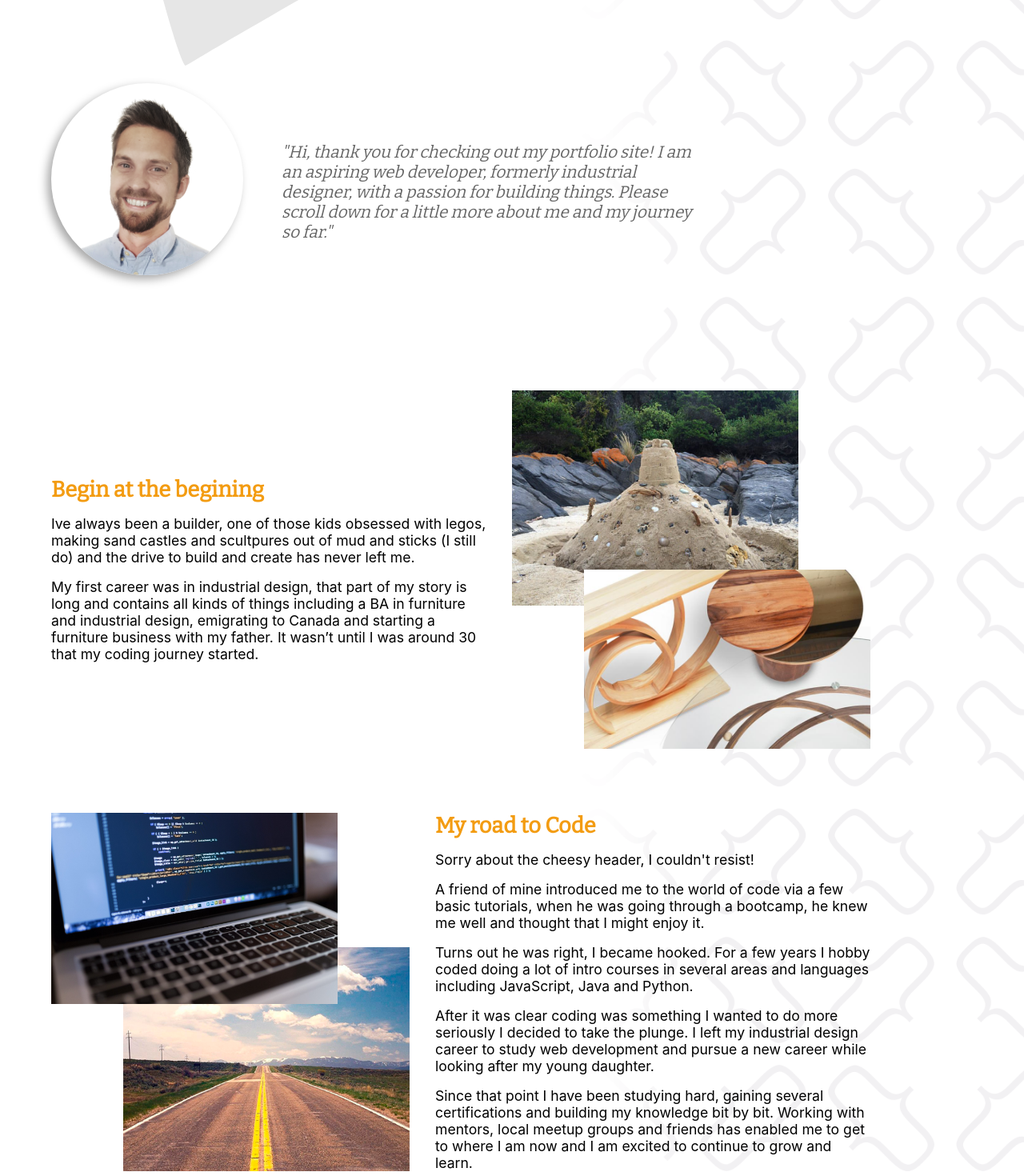
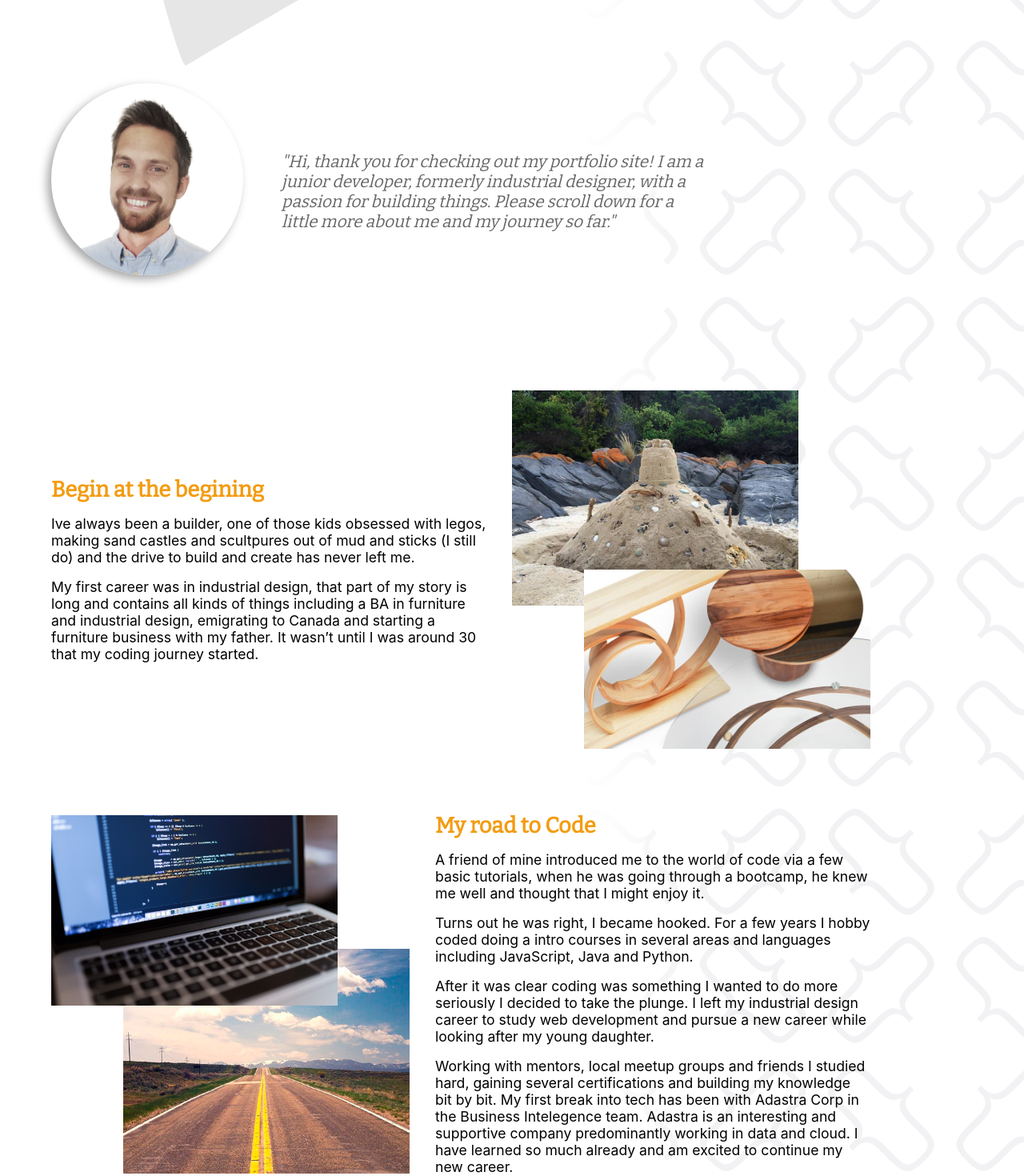
Before and after one commit to Jam52/personal-portfolio-react, a React (Create React App) app: page /about in a window 1280 px wide. Shown: the part 760-2230 px from the top of the page at 80% size. Built offline with nearby package versions, Linux system fonts and the light colour scheme.

Commit message:
Update about and contact page

```diff
--- a/src/Containers/AboutPage/AboutPage.js
+++ b/src/Containers/AboutPage/AboutPage.js
@@ -31,10 +31,10 @@ const AboutPage = () => {
               alt="jamie photograph"
             ></img>
             <p>
-              "Hi, thank you for checking out my portfolio site! I am an
-              aspiring web developer, formerly industrial designer, with a
-              passion for building things. Please scroll down for a little more
-              about me and my journey so far."
+              "Hi, thank you for checking out my portfolio site! I am a junior
+              developer, formerly industrial designer, with a passion for
+              building things. Please scroll down for a little more about me and
+              my journey so far."
             </p>
           </section>
 
@@ -66,7 +66,6 @@ const AboutPage = () => {
           <section className={classes.section}>
             <div className={classes.section_paragraph}>
               <h3 className={classes.section_subtitle}>My road to Code</h3>
-              <p>Sorry about the cheesy header, I couldn't resist!</p>
               <p>
                 A friend of mine introduced me to the world of code via a few
                 basic tutorials, when he was going through a bootcamp, he knew
@@ -74,8 +73,8 @@ const AboutPage = () => {
               </p>
               <p>
                 Turns out he was right, I became hooked. For a few years I hobby
-                coded doing a lot of intro courses in several areas and
-                languages including JavaScript, Java and Python.
+                coded doing a intro courses in several areas and languages
+                including JavaScript, Java and Python.
               </p>
               <p>
                 After it was clear coding was something I wanted to do more
@@ -84,11 +83,13 @@ const AboutPage = () => {
                 while looking after my young daughter.
               </p>
               <p>
-                Since that point I have been studying hard, gaining several
-                certifications and building my knowledge bit by bit. Working
-                with mentors, local meetup groups and friends has enabled me to
-                get to where I am now and I am excited to continue to grow and
-                learn.
+                Working with mentors, local meetup groups and friends I studied
+                hard, gaining several certifications and building my knowledge
+                bit by bit. My first break into tech has been with Adastra Corp
+                in the Business Intelegence team. Adastra is an interesting and
+                supportive company predominantly working in data and cloud. I
+                have learned so much already and am excited to continue my new
+                career.
               </p>
             </div>
             <div className={classes.section_images}>
--- a/src/Containers/ContactPage/ContactPage.js
+++ b/src/Containers/ContactPage/ContactPage.js
@@ -18,11 +18,6 @@ const ContactPage = () => {
       />
       <FadeInTransition>
         <main className="container">
-          <p className={classes.landing}>
-            Please feel free to reach out, I am currently looking for employment
-            as a junior developer but am open to any and all freelancing
-            opportunities.
-          </p>
           <div className={`${classes.details} flow-vert`}>
             <div className={classes.contact}>
               <h2>Email:</h2>
```
